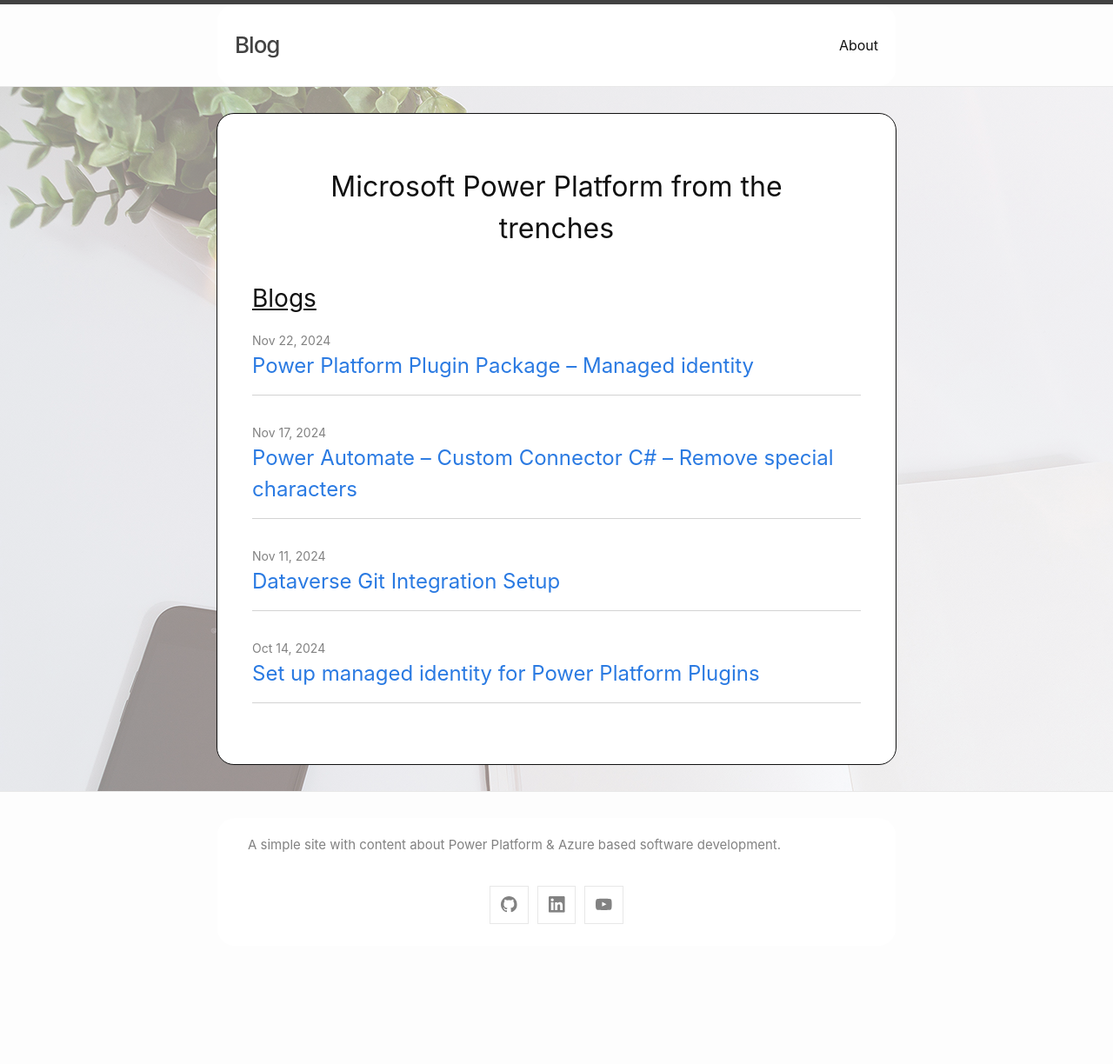
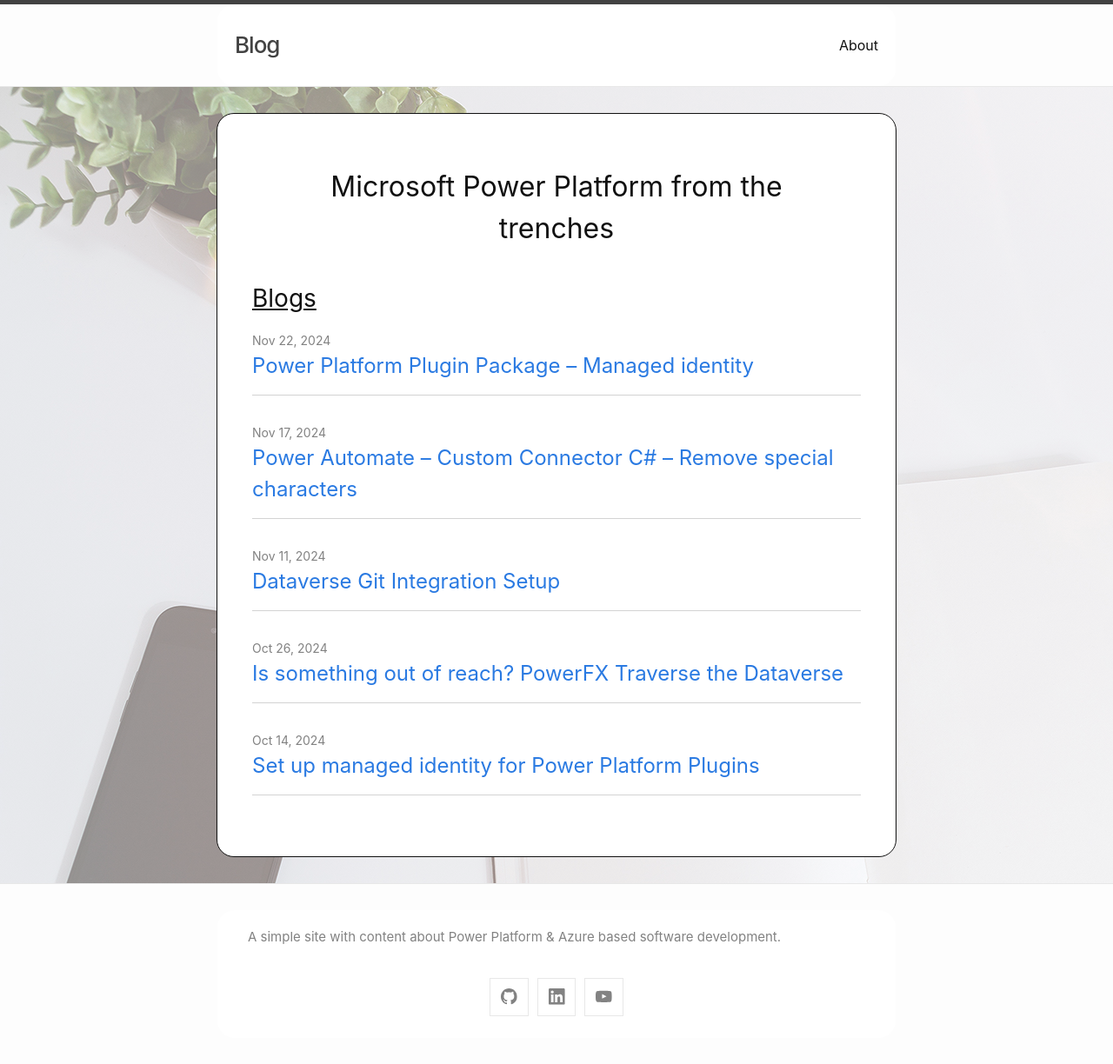
Before and after one commit to Cliveo/Cliveo.github.io, a Jekyll site: the page built from index.markdown, in a window 1280 px wide. Shown: the whole page at 87% size. Built offline with Jekyll 4.4.1, drawn with Linux system fonts in a browser that asks for light colours; before the commit the page ends 1118 px from its top, so only the background shows below that; part of the change alters nothing that is shown.

Commit message:
Added traverse the dataverse

```diff
--- /dev/null
+++ b/_posts/2024-10-26-powerfx-traverse-the-dataverse.markdown
@@ -0,0 +1,59 @@
+---
+layout: post
+title:  "Is something out of reach? PowerFX Traverse the Dataverse"
+date:   2024-10-26 14:48:01 +1300
+categories: Azure
+---
+<div class="frame"><iframe src="https://giphy.com/embed/fuwcnXOwS0myc" width="480" height="336" style="" frameborder="0" class="giphy-embed" allowfullscreen=""></iframe></div>
+
+
+I’m going to share a simple tip that I’ve been finding very useful. Formula columns using PowerFX allow you to traverse the dataverse and pull information from several degrees of separation away.
+
+Often there are tools available in power platform that require the data to be directly available on a table or at most, one hop away, this can be incredibly frustrating and quickly force the adoption of alternative solutions. These alternatives are usually either more complicated and sometimes costly.
+
+# PowerFX can solve this problem! Here is my example:
+You need to create a document or email to a contact, and provide them the information of how to contact their account manager.
+
+The contact has an account (look up to an account)
+
+The account has an account manager (look up to a contact)
+
+Out of the box word documents & email templates can get information from the contact & the account, but cannot reach the account manager!
+
+At this point you could decide I’m going to use power automate (a more complicated solution), or purchase a third party product (more costly).
+
+Instead PowerFX can save the day!
+
+# Step 1: Create the column
+I create a column on contact “Account manager contact”.
+
+1. It navigates to the contacts parent account
+2. Drills into the primary contact
+3. Retrieves their business phone number
+
+![here](/assets/traverse-the-dataverse/fx-col.png)
+
+# Step 2: Use it in a word template
+Using the Formula column in a word template is easy, it’s just like any other attribute available in the XML mapping.
+
+
+Here is the output:
+![here](/assets/traverse-the-dataverse/word-template.png)
+
+
+# Step 3: Create an email template
+Just as before, the out of the box functionality to insert dynamic content now finds the column on contact. Add it where appropriate.
+
+![here](/assets/traverse-the-dataverse/email-template.png)
+
+Generate the email:
+![here](/assets/traverse-the-dataverse/email-template-output.png)
+
+
+# Conclusion
+PowerFX can be a great tool that extends your reach across dataverse, its performant and simple.
+
+Go forth and PowerFX!
+
+# Disclaimer
+This is a great solution when 99% of the out of the box templates are suitable and you only require a few additional columns. It is probably not the best solution if you find yourself adding dozens of FX columns to build your templates, at that point I’d be considering a more scalable solution.
--- a/_sass/minima/_base.scss
+++ b/_sass/minima/_base.scss
@@ -298,3 +298,14 @@ table {
     -ms-overflow-style: -ms-autohiding-scrollbar;
   }
 }
+
+.frame {
+  display: flex;
+  text-align: center;
+  align-items: center;
+  justify-content: center;
+  margin-bottom: -2rem;
+  @media screen and (min-width: $on-large) {
+    margin-bottom: 1rem;
+  }
+}
```
Also changed, not shown: assets/traverse-the-dataverse/Email-template-output.png (added), assets/traverse-the-dataverse/Email-template.png (added), assets/traverse-the-dataverse/fx-col.png (added), assets/traverse-the-dataverse/word-template-output.png (added), assets/traverse-the-dataverse/word-template.png (added).
